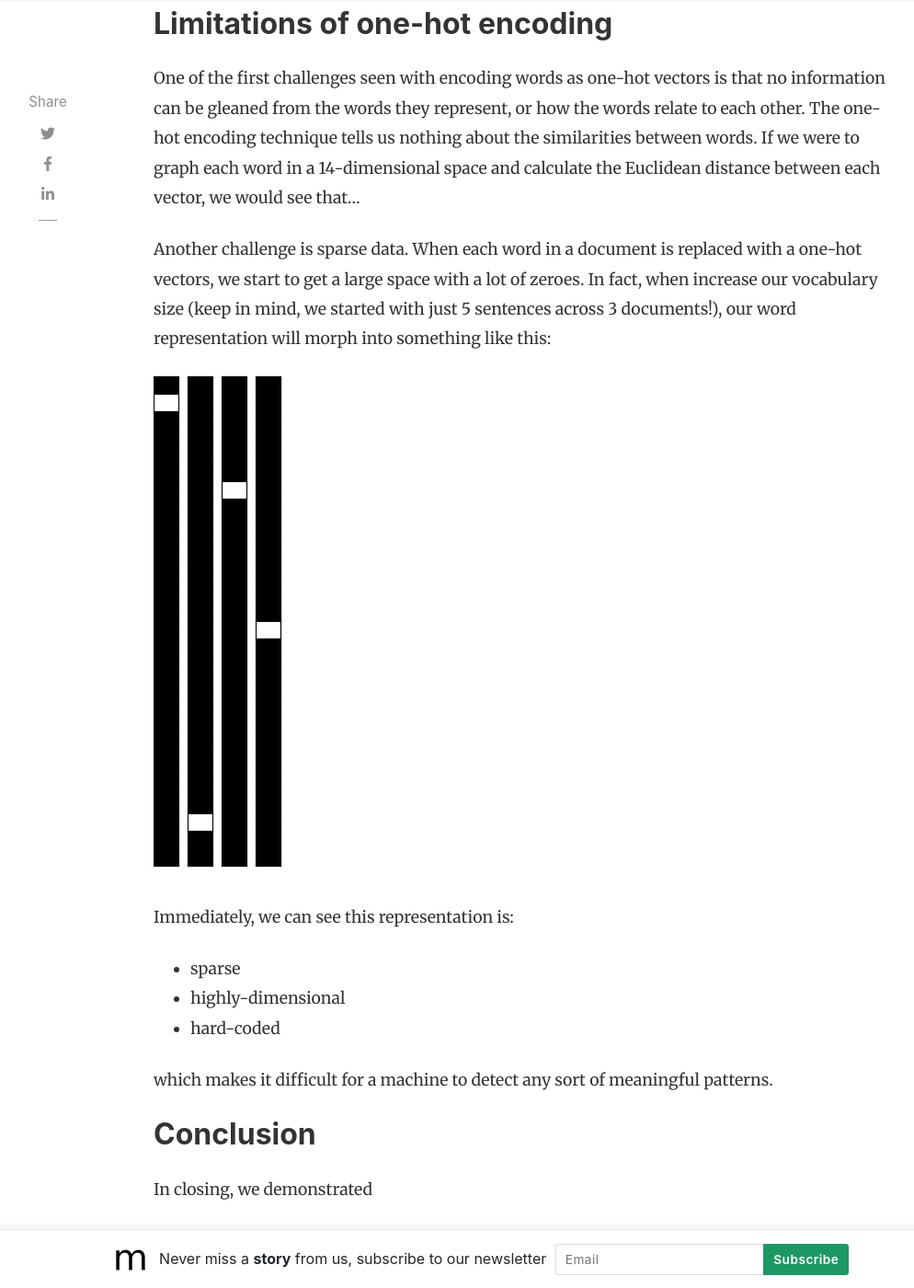
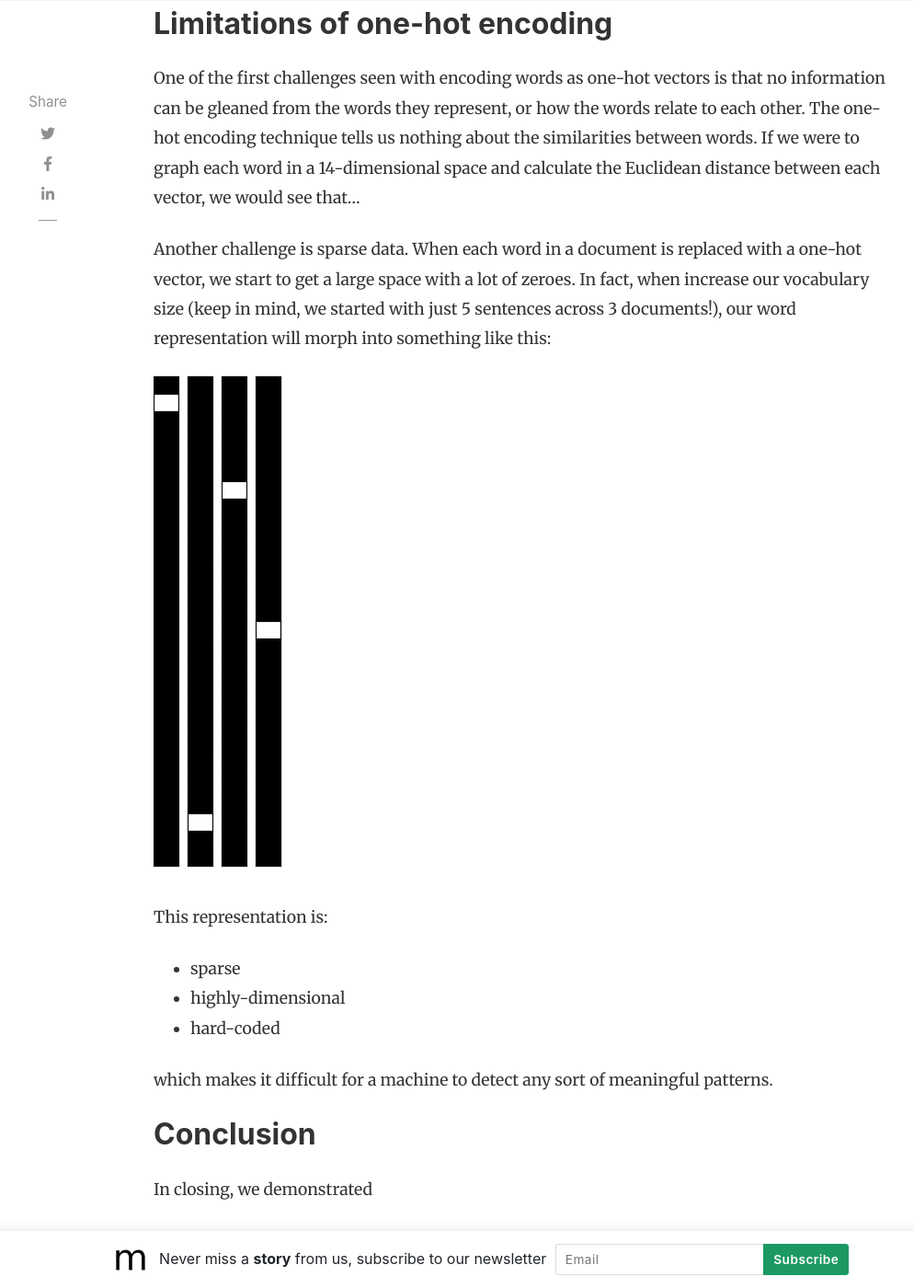
Before and after one commit to slsu0424/slsu0424.github.io, a Jekyll site: the page built from _posts/2023-07-27-test.md, in a window 1280 px wide and 1400 px high, scrolled down 3977 px. Shown: the whole window at 92% size, without its empty margins (118-1112 px from the left). Built offline with Jekyll 4.4.1, drawn with Linux system fonts in a browser that asks for light colours; nearby versions of some CDN libraries; comment, search, counter and statistics services are not loaded.

Commit message:
Update 2023-07-27-test.md

```diff
--- a/_posts/2023-07-27-test.md
+++ b/_posts/2023-07-27-test.md
@@ -53,12 +53,12 @@
 One of the first challenges seen with encoding words as one-hot vectors is that no information can be gleaned from the words they represent, or how the words relate to each other.  The one-hot encoding technique tells us nothing about the similarities between words.  If we were to graph each word in a 14-dimensional space and calculate the Euclidean distance between each vector, we would see that...
 
 
-Another challenge is sparse data.  When each word in a document is replaced with a one-hot vectors, we start to get a large space with a lot of zeroes.  In fact, when increase our vocabulary size (keep in mind, we started with just 5 sentences across 3 documents!), our word representation will morph into something like this:
+Another challenge is sparse data.  When each word in a document is replaced with a one-hot vector, we start to get a large space with a lot of zeroes.  In fact, when increase our vocabulary size (keep in mind, we started with just 5 sentences across 3 documents!), our word representation will morph into something like this:
 
 ![encoding_sparse](/assets/images/2023-08-02_encoding_sparse.png)
 
 
-Immediately, we can see this representation is:
+This representation is:
 - sparse
 - highly-dimensional
 - hard-coded
```
